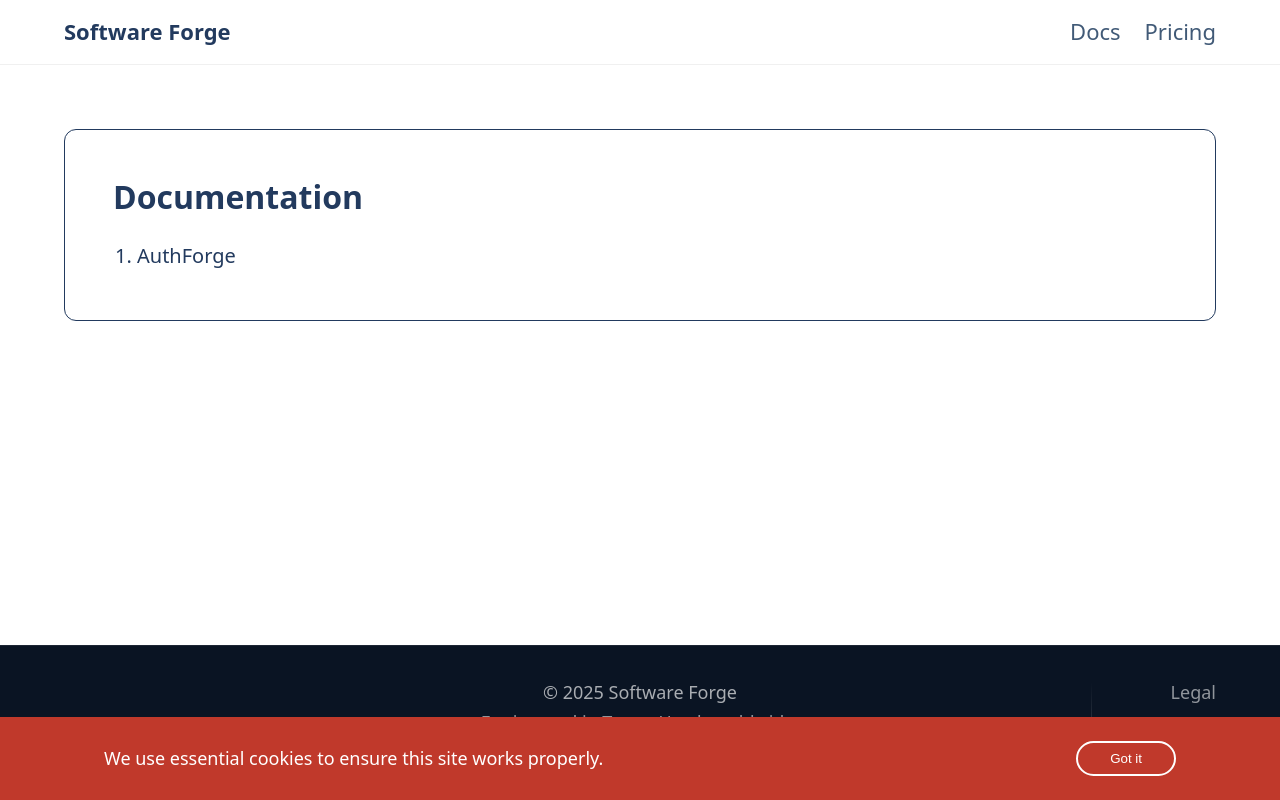
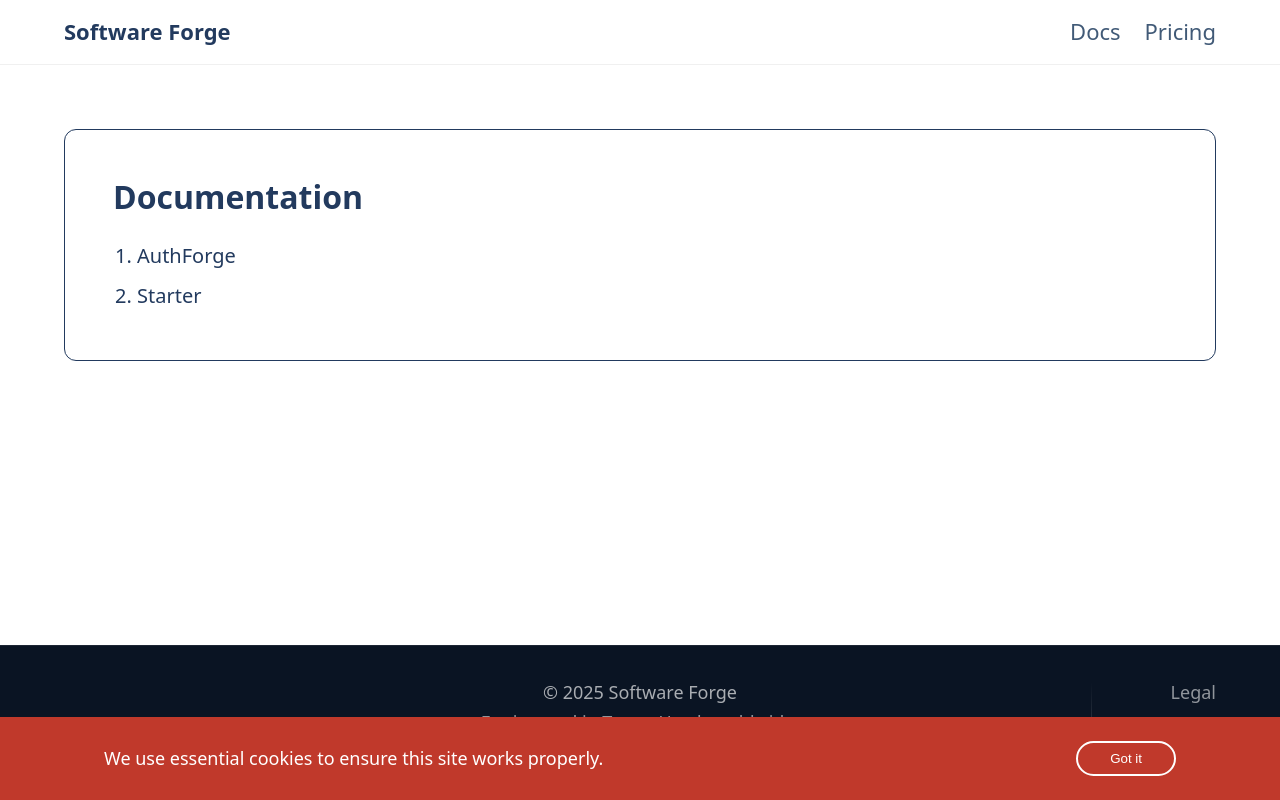
Before and after one commit to Grammeri/nextjs-landing, a Next.js app: page /en/docs in a window 1280 px wide. Built offline with nearby package versions, Linux system fonts and the light colour scheme.

Commit message:
feat(docs): add starter entry to docs index

```diff
--- a/src/app/[locale]/docs/page.tsx
+++ b/src/app/[locale]/docs/page.tsx
@@ -18,10 +18,17 @@ export default function DocsIndexPage({ params }: DocsIndexPageProps) {
           <h1 id="docs-index-title" className={styles.title}>
             Documentation
           </h1>
+
           <ol className={styles.list}>
             <li className={styles.item}>
               <Link className={styles.link} href={`/${locale}/docs/authforge`}>
                 AuthForge
+              </Link>
+            </li>
+
+            <li className={styles.item}>
+              <Link className={styles.link} href={`/${locale}/docs/starter/quick-start`}>
+                Starter
               </Link>
             </li>
           </ol>
```
